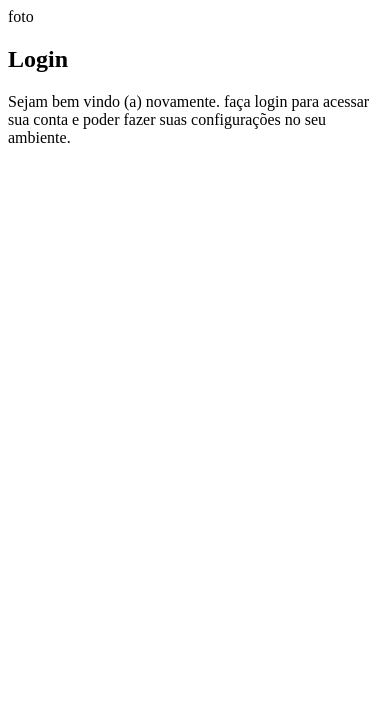
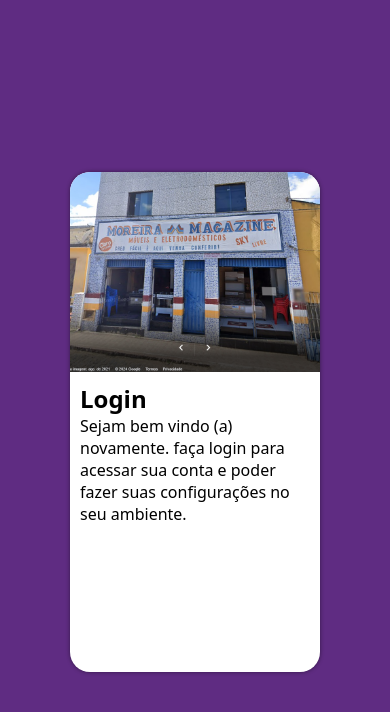
Before and after one commit to DanrleyCruz/projeto-login, a plain HTML site: page index.html in a window 390 px wide. Drawn offline with Linux system fonts and the light colour scheme.

Commit message:
criei o css do first mobile

```diff
--- a/estilos/style.css
+++ b/estilos/style.css
@@ -5,3 +5,50 @@
     verde: #49a090d
     lilás: #5f2c82
 */
+
+*{
+    font-family: system-ui, -apple-system, BlinkMacSystemFont, 'Segoe UI', Roboto, Oxygen, Ubuntu, Cantarell, 'Open Sans', 'Helvetica Neue', sans-serif;
+    padding: 0px;
+    margin: 0px;
+    box-sizing: border-box;
+}
+
+body , html {
+    background-color: #5f2c82;
+    width: 100vw;
+    height: 100vh;
+}
+
+main {
+    position: relative;
+    height: 100vh;
+    width: 100vw;
+}
+
+section#login{
+    position: absolute;
+    transform: translate(-50%, -50%);
+    background-color: white;
+    width: 250px;
+    height: 500px;
+    border-radius: 20px;
+    top: 50%;
+    left: 50%;
+    overflow: hidden;
+    box-shadow: 0px 0px 4px rgba(0, 0, 0, 0.452);
+}
+
+section#login > div#imagem{
+    background:url(../imagens/Screenshot_5.png)  no-repeat;
+    background-size: cover;
+    height: 200px;
+    background-position: left bottom;
+    display: block;
+
+}
+
+section#login > div#formulario{
+    padding: 10px;
+    display: block;
+
+}
--- a/index.html
+++ b/index.html
@@ -10,7 +10,7 @@
     <main>
         <section id="login">
             <div id="imagem">
-                foto
+                <!-- Aqui vai a imagem das css-->
             </div>
 
             <div id="formulario">
```
